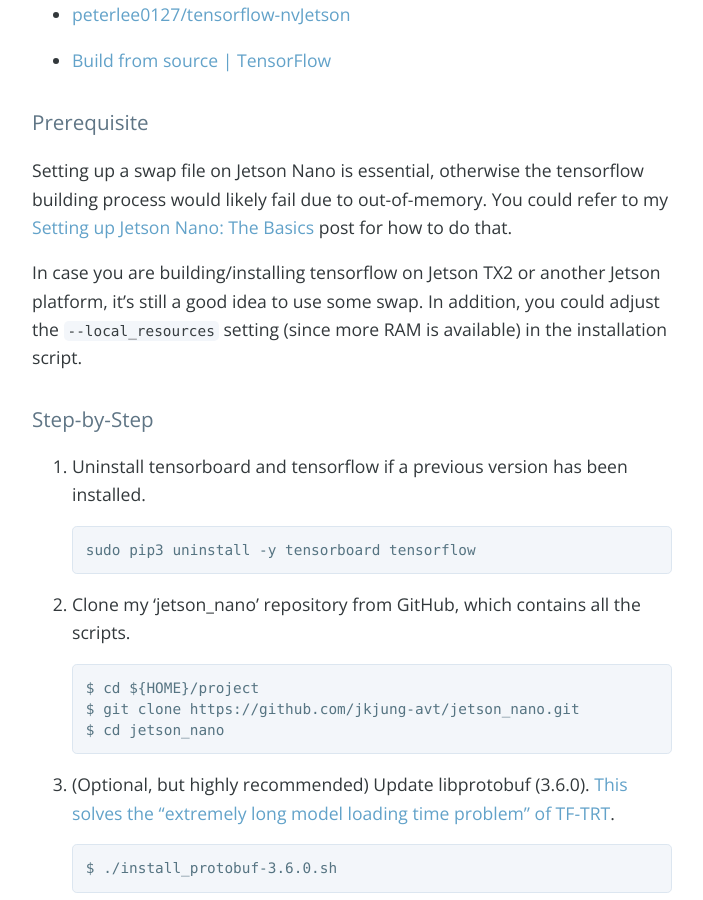
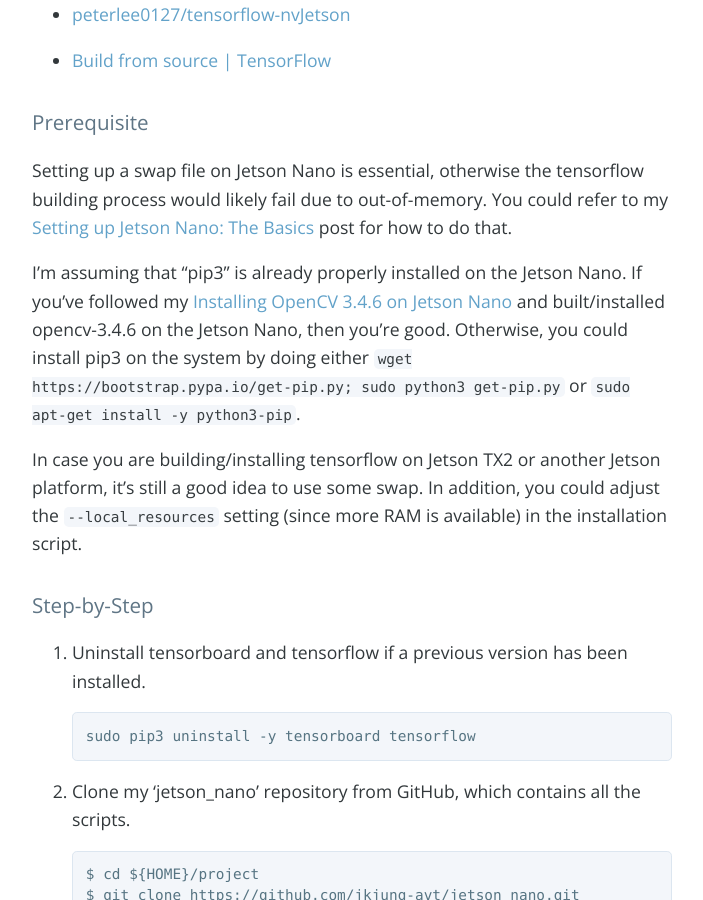
Before and after one commit to jkjung-avt/jkjung-avt.github.io, a Jekyll site: the page built from _posts/2019-05-26-build-tensorflow-1.12.2.md, in a window 1280 px wide and 900 px high, scrolled down 667 px. Shown: the whole window, without its empty margins (288-991 px from the left). Built offline with Jekyll 4.4.1, drawn with Linux system fonts in a browser that asks for light colours; nearby versions of some CDN libraries; comment, search, counter and statistics services are not loaded.

Commit message:
Add 'pip3' into the Prerequisite section

```diff
--- a/_posts/2019-05-26-build-tensorflow-1.12.2.md
+++ b/_posts/2019-05-26-build-tensorflow-1.12.2.md
@@ -23,6 +23,8 @@
 # Prerequisite
 
 Setting up a swap file on Jetson Nano is essential, otherwise the tensorflow building process would likely fail due to out-of-memory.  You could refer to my [Setting up Jetson Nano: The Basics](https://jkjung-avt.github.io/setting-up-nano/) post for how to do that.
+
+I'm assuming that "pip3" is already properly installed on the Jetson Nano.  If you've followed my [Installing OpenCV 3.4.6 on Jetson Nano](https://jkjung-avt.github.io/opencv-on-nano/) and built/installed opencv-3.4.6 on the Jetson Nano, then you're good.  Otherwise, you could install pip3 on the system by doing either `wget https://bootstrap.pypa.io/get-pip.py; sudo python3 get-pip.py` or `sudo apt-get install -y python3-pip`.
 
 In case you are building/installing tensorflow on Jetson TX2 or another Jetson platform, it's still a good idea to use some swap.  In addition, you could adjust the `--local_resources` setting (since more RAM is available) in the installation script.
 
```
Also changed, not shown: _posts/2018-09-20-build-tensorflow-1.8.0.md (+2 -0 lines).
